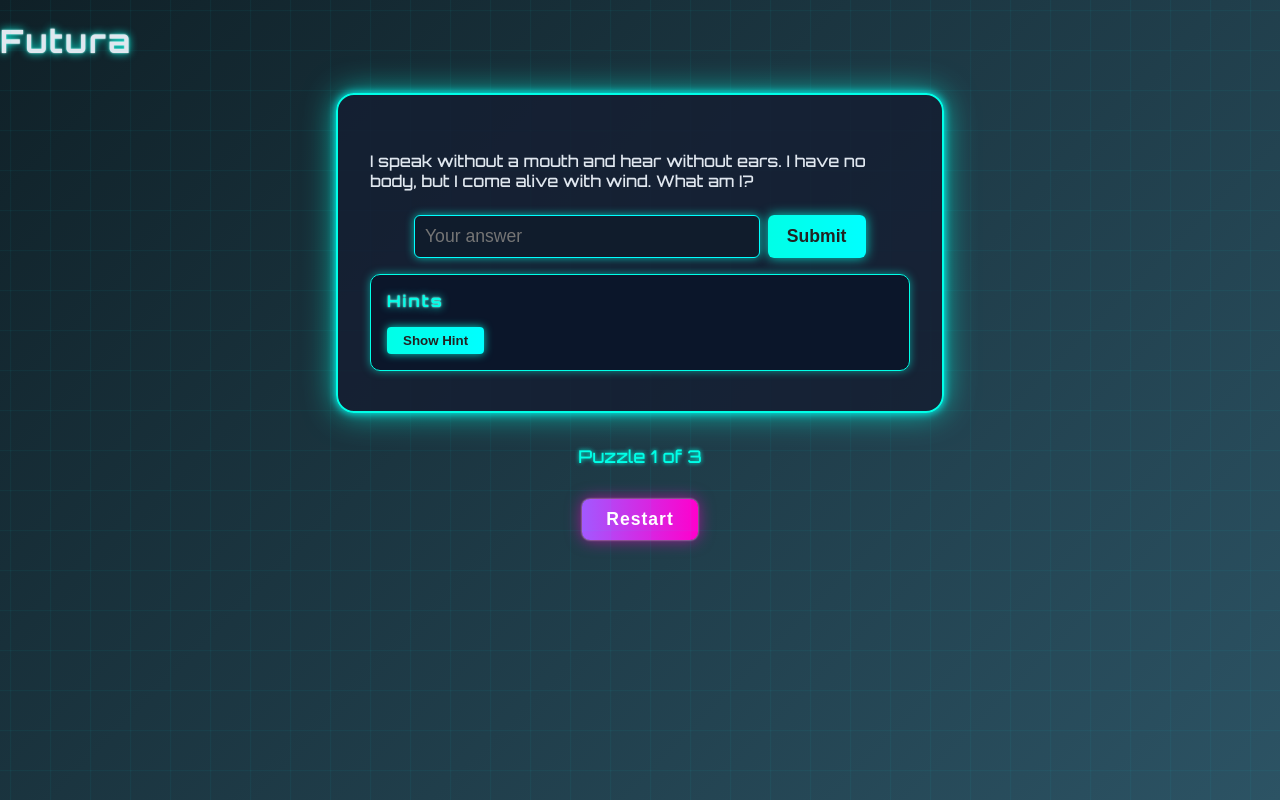
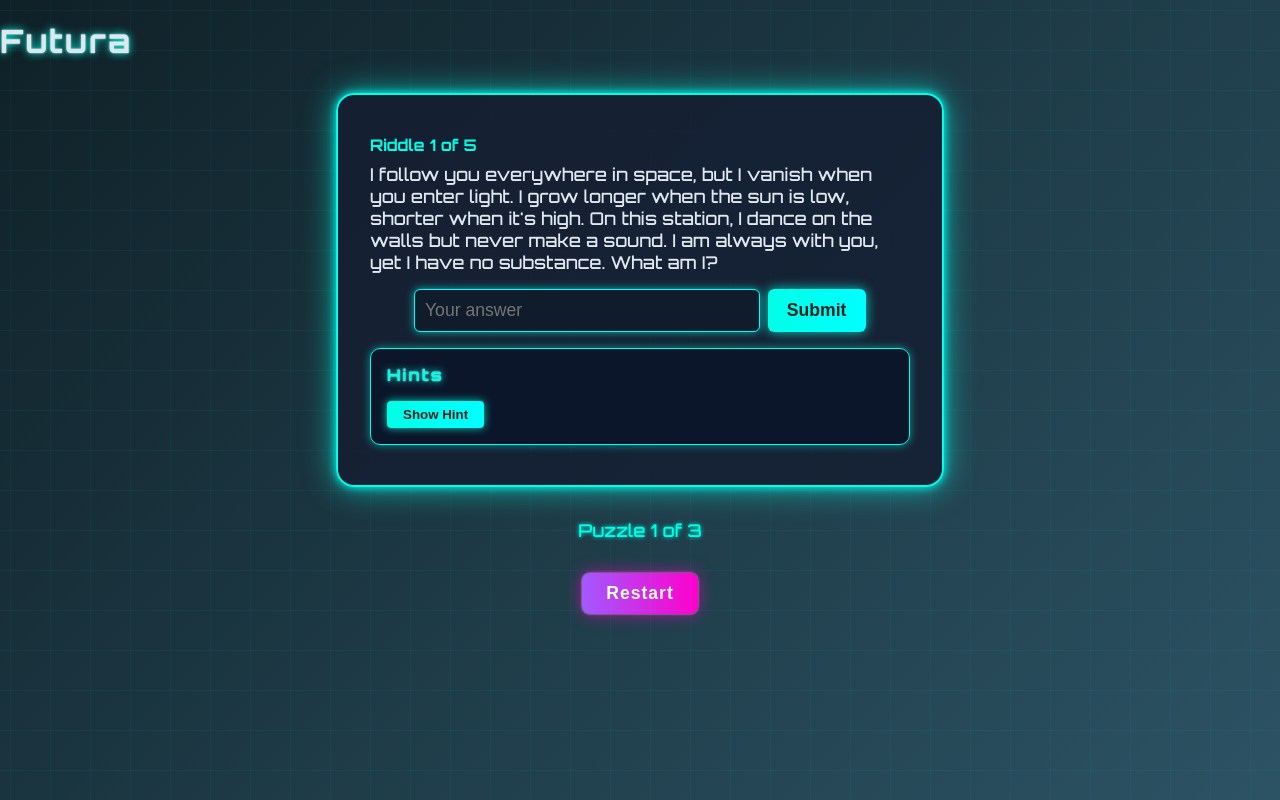
Before and after one commit to loopDelicious/escape-room, a React (Create React App) app: page / in a window 1280 px wide. Both pictures are taken after a click on the button "Start". Built offline with nearby package versions, Linux system fonts and the light colour scheme.

Commit message:
update text puzzle

```diff
--- a/src/App.css
+++ b/src/App.css
@@ -289,6 +289,26 @@ body, .app-container.general {
   margin-top: 1.5rem;
 }
 
+/* Text puzzle */
+.text-puzzle {
+  margin: 0 auto;
+  max-width: 600px;
+  text-align: left;
+}
+
+.riddle-number {
+  color: #00ffe7;
+  font-weight: bold;
+  margin-bottom: 0.5rem;
+}
+
+.riddle-question {
+  margin-bottom: 1rem;
+  font-size: 1.1rem;
+}
+
+/* Image puzzle */
+
 .flashlight-image-container {
   position: relative;
   display: inline-block;
--- a/src/App.js
+++ b/src/App.js
@@ -93,15 +93,30 @@ function App() {
   };
 
   const handleAnswer = (answer) => {
-    if (answer.trim().toLowerCase() === puzzle.answer.trim().toLowerCase()) {
+    // If answer is provided (from single-answer puzzles)
+    if (typeof answer === "string" && puzzle.answer) {
+      if (
+        (answer || "").trim().toLowerCase() ===
+        (puzzle.answer || "").trim().toLowerCase()
+      ) {
         setMessage("Correct! Moving to the next puzzle...");
         setFade(true);
         setTimeout(() => {
           setCurrent((prev) => prev + 1);
           setFade(false);
+          setMessage("");
         }, 800);
       } else {
         setMessage("Incorrect, try again!");
+      }
+    } else {
+      // For multi-question puzzles, just advance with no message
+      setFade(true);
+      setTimeout(() => {
+        setCurrent((prev) => prev + 1);
+        setFade(false);
+        setMessage("");
+      }, 800);
     }
   };
 
@@ -158,7 +173,9 @@ function App() {
       {isFuturaRoom && <GridOverlay />}
       <h1>Futura</h1>
       <div className={`puzzle-box${fade ? " fade-out" : ""}`}>
-        {puzzle.type === "text" && <TextPuzzle question={puzzle.question} />}
+        {puzzle.type === "text" && (
+          <TextPuzzle questions={puzzle.questions} onSolve={handleAnswer} />
+        )}
         {puzzle.type === "image" && (
           <ImagePuzzle image={puzzle.image} question={puzzle.question} />
         )}
@@ -168,7 +185,9 @@ function App() {
             onSolve={handleAnswer}
           />
         )}
-        {puzzle.type !== "interactive" && (
+        {puzzle.type !== "interactive" &&
+          puzzle.type !== "text" &&
+          puzzle.answer && (
             <form onSubmit={handleSubmit} className="answer-form">
               <input
                 type="text"
--- a/src/LandingPage.js
+++ b/src/LandingPage.js
@@ -14,7 +14,7 @@ export default function LandingPage({ onStart }) {
           </div>
           <div className="sci-fi-room-card-content">
             <h2>Futura</h2>
-            <p>The crew vanished. Their secrets remain.</p>
+            <p>The crew vanished. Their secrets remain. Can you survive?</p>
             <button
               className="sci-fi-btn sci-fi-btn-secondary"
               onClick={onStart}
--- a/src/components/TextPuzzle.js
+++ b/src/components/TextPuzzle.js
@@ -1,9 +1,88 @@
-import React from "react";
+import React, { useState } from "react";
 
-export default function TextPuzzle({ question }) {
+export default function TextPuzzle({ questions, onSolve }) {
+  const [current, setCurrent] = useState(0);
+  const [input, setInput] = useState("");
+  const [message, setMessage] = useState("");
+  const [finalInput, setFinalInput] = useState("");
+  const [finalMessage, setFinalMessage] = useState("");
+
+  if (!Array.isArray(questions) || questions.length === 0) {
+    return <div className="text-puzzle">No riddles found for this puzzle.</div>;
+  }
+
+  // Handle each riddle answer
+  const handleSubmit = (e) => {
+    e.preventDefault();
+    const answer = questions[current].answer.trim().toLowerCase();
+    if (input.trim().toLowerCase() === answer) {
+      setInput("");
+      setMessage("");
+      setCurrent(current + 1); // Move to next riddle or to final word
+    } else {
+      setMessage("Incorrect, try again!");
+    }
+  };
+
+  // Handle the final acrostic word
+  const handleFinalSubmit = (e) => {
+    e.preventDefault();
+    const acrostic = questions
+      .map((q) => q.letter)
+      .join("")
+      .toLowerCase();
+    console.log("Final input:", finalInput, "Acrostic:", acrostic);
+    if ((finalInput || "").trim().toLowerCase() === acrostic) {
+      setFinalMessage("Correct! Proceeding to the next level...");
+      setTimeout(() => {
+        onSolve && onSolve();
+      }, 1200);
+    } else {
+      setFinalMessage("That's not the word. Try again!");
+    }
+  };
+
+  // If there are riddles left, show the riddle-answer form
+  if (current < questions.length) {
+    return (
+      <div className="text-puzzle">
+        <div className="riddle-number">
+          Riddle {current + 1} of {questions.length}
+        </div>
+        <div className="riddle-question">{questions[current].riddle}</div>
+        <form onSubmit={handleSubmit} className="answer-form">
+          <input
+            type="text"
+            value={input}
+            onChange={(e) => setInput(e.target.value)}
+            placeholder="Your answer"
+            autoFocus
+          />
+          <button type="submit">Submit</button>
+        </form>
+        {message && <div className="message">{message}</div>}
+      </div>
+    );
+  }
+
+  // Otherwise, show the final word form
   return (
-    <div className="puzzle-content">
-      <p>{question}</p>
+    <div className="text-puzzle">
+      <p>
+        <strong>Well done!</strong> The first letter of each answer forms a
+        word. What is it?
+      </p>
+      <form onSubmit={handleFinalSubmit} className="answer-form">
+        <input
+          type="text"
+          value={finalInput}
+          onChange={(e) => setFinalInput(e.target.value)}
+          placeholder="Enter the word"
+          autoFocus
+        />
+        <button type="submit">Submit</button>
+      </form>
+      {finalMessage && <div className="message">{finalMessage}</div>}
     </div>
   );
 }
--- a/src/puzzles.js
+++ b/src/puzzles.js
@@ -3,13 +3,42 @@ const puzzles = [
   {
     id: 1,
     type: "text",
-    question:
-      "I speak without a mouth and hear without ears. I have no body, but I come alive with wind. What am I?",
-    answer: "echo",
+    questions: [
+      {
+        letter: "S",
+        answer: "shadow",
+        riddle:
+          "I follow you everywhere in space, but I vanish when you enter light. I grow longer when the sun is low, shorter when it's high. On this station, I dance on the walls but never make a sound. I am always with you, yet I have no substance. What am I?",
+      },
+      {
+        letter: "P",
+        answer: "planet",
+        riddle:
+          "I am a wanderer that never loses its way, bound by invisible chains to my master of fire. I dance around my star in an eternal waltz, taking the same path my ancestors carved. I am round but was not always so - time and gravity sculpted my form. Some of my siblings harbor life, others are barren wastelands. What am I?",
+      },
+      {
+        letter: "A",
+        answer: "asteroid",
+        riddle:
+          "I am a mountain that flies through the void, a leftover crumb from creation's ancient feast. I have ended worlds and begun new chapters in the story of life. Most of my kind sleep peacefully in the space between worlds, but some of us go wandering. I carry the secrets of how your system was born. What am I?",
+      },
+      {
+        letter: "C",
+        answer: "comet",
+        riddle:
+          "I am a dirty snowball that grows a magnificent tail when I approach the fire of stars. I visit your neighborhood once in a lifetime, maybe twice if you're lucky. I have been called both harbinger of doom and herald of wonder. Ancient peoples feared my arrival, modern ones celebrate it. My tail always points away from the sun, no matter which direction I travel. What am I?",
+      },
+      {
+        letter: "E",
+        answer: "echo",
+        riddle:
+          "I am the ghost of sound in empty corridors, the shadow of voices long silenced. I repeat your words but add my own loneliness to them. In the vacuum of space, I cannot exist - I need walls and air to live. On this station, I am trapped in the metal halls, bouncing endlessly until I fade. What am I?",
+      },
+    ],
     hints: [
-      "It's something you can hear but not see.",
-      "It repeats what you say.",
-      "It starts with the letter 'E'.",
+      "The first letter of each answer forms a word.",
+      "The word is related to the theme of the riddles.",
+      "After all riddles, enter the word to proceed.",
     ],
   },
   {
```
Lines whose indentation alone changed are shown as unchanged.
